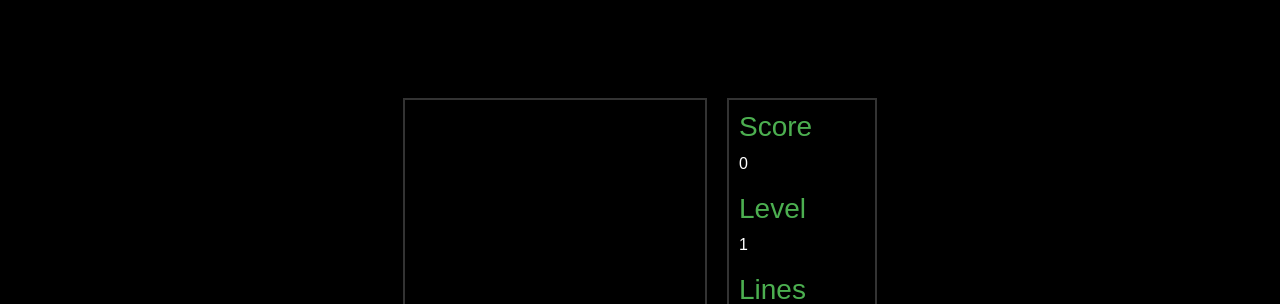
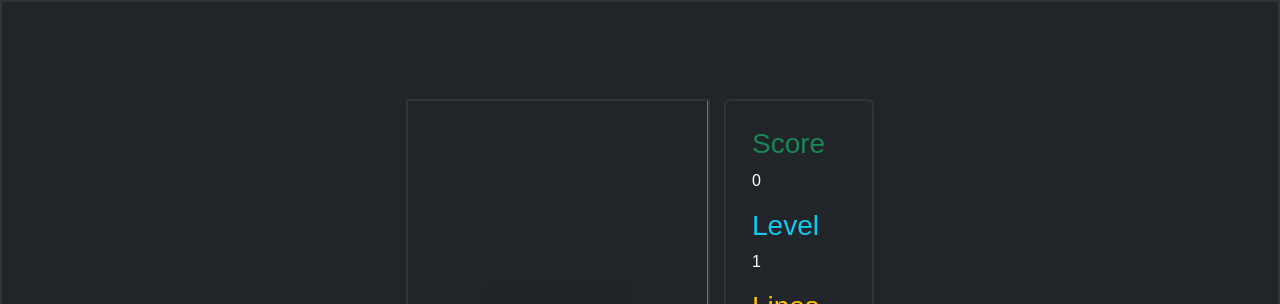
Before and after one commit to Yeghro/TetrisClone, a website built with Vite: page index.html in a window 1280 px wide. Shown: the top 304 px of the page. Built offline with nearby package versions, Linux system fonts and the light colour scheme.

Commit message:
just making a commit before I potentially screw everything up

```diff
--- a/index.html
+++ b/index.html
@@ -7,32 +7,36 @@
     <link href="https://cdn.jsdelivr.net/npm/bootstrap@5.3.3/dist/css/bootstrap.min.css" rel="stylesheet" integrity="sha384-QWTKZyjpPEjISv5WaRU9OFeRpok6YctnYmDr5pNlyT2bRjXh0JMhjY6hW+ALEwIH" crossorigin="anonymous">
     <link rel="stylesheet" href="styles.css">
   </head>
-  <body>
-    <div id="gameArea">
-      <div id="gameContainer">
-        <canvas id="tetrisCanvas" width="300" height="600"></canvas>
-        <canvas id="lightningCanvas" width="300" height="600"></canvas>
-        <div id="startMenu" class="menu">
-          <h2>Tetris Clone</h2>
-          <button id="startButton">Start Game</button>
+  <body class="d-flex justify-content-center align-items-center min-vh-100 bg-dark text-white">
+    <canvas id="lightningBackground" class="position-fixed top-0 start-0 w-100 h-100"></canvas>
+    <div id="gameArea" class="d-flex align-items-start position-relative">
+      <div id="gameContainer" class="position-relative">
+        <canvas id="tetrisCanvas" width="300" height="600" class="border border-secondary"></canvas>
+        <canvas id="lightningCanvas" width="300" height="600" class="position-absolute top-0 start-0"></canvas>
+        <div id="startMenu" class="menu position-absolute top-50 start-50 translate-middle bg-dark bg-opacity-75 p-4 rounded">
+          <h2 class="mb-4">Tetris Clone</h2>
+          <button id="startButton" class="btn btn-success">Start Game</button>
         </div>
-        <div id="pauseMenu" class="menu" style="display: none">
-          <h2>Paused</h2>
-          <button id="resumeButton">Resume</button>
-          <button id="restartButton">Restart</button>
-          <button id="quitButton">Quit to Menu</button>
+        <div id="pauseMenu" class="menu position-absolute top-50 start-50 translate-middle bg-dark bg-opacity-75 p-4 rounded" style="display: none">
+          <h2 class="mb-4">Paused</h2>
+          <button id="resumeButton" class="btn btn-primary mb-2">Resume</button>
+          <button id="restartButton" class="btn btn-warning mb-2">Restart</button>
+          <button id="quitButton" class="btn btn-danger">Quit to Menu</button>
         </div>
       </div>
-      <div id="hud">
-        <h3>Score</h3>
-        <p id="scoreDisplay">0</p>
-        <h3>Level</h3>
-        <p id="levelDisplay">1</p>
-        <h3>Lines</h3>
-        <p id="linesDisplay">0</p>
+      <div id="hud" class="card bg-dark text-white ms-3" style="width: 150px;">
+        <div class="card-body">
+          <h3 class="card-title text-success">Score</h3>
+          <p id="scoreDisplay" class="card-text">0</p>
+          <h3 class="card-title text-info mt-3">Level</h3>
+          <p id="levelDisplay" class="card-text">1</p>
+          <h3 class="card-title text-warning mt-3">Lines</h3>
+          <p id="linesDisplay" class="card-text">0</p>
+        </div>
       </div>
     </div>
     <script src="game.js"></script>
+    <script src="lightning.js"></script>
     <script src="ui.js"></script>
     <script src="main.js"></script>
     <script src="https://cdn.jsdelivr.net/npm/bootstrap@5.3.3/dist/js/bootstrap.bundle.min.js" integrity="sha384-YvpcrYf0tY3lHB60NNkmXc5s9fDVZLESaAA55NDzOxhy9GkcIdslK1eN7N6jIeHz" crossorigin="anonymous"></script>
--- /dev/null
+++ b/lightning.js
@@ -0,0 +1,101 @@
+const bgLightningCanvas = document.getElementById("lightningBackground");
+const bgLightningCtx = bgLightningCanvas.getContext("2d");
+
+function resizeCanvas() {
+  bgLightningCanvas.width = window.innerWidth;
+  bgLightningCanvas.height = window.innerHeight;
+}
+
+resizeCanvas();
+window.addEventListener("resize", resizeCanvas);
+
+// Export the LightningBolt class for use in other files
+window.LightningBolt = class LightningBolt {
+  constructor(startX, startY, endX, endY, ctx) {
+    this.startX = startX;
+    this.startY = startY;
+    this.endX = endX;
+    this.endY = endY;
+    this.ctx = ctx;
+    this.segments = [];
+    this.color = Math.random() < 0.5 ? "#800080" : "#FFA500"; // Purple or Orange
+    this.width = Math.random() * 3 + 1;
+    this.generateSegments();
+  }
+
+  generateSegments() {
+    let x = this.startX;
+    let y = this.startY;
+    this.segments.push({ x, y });
+
+    while (y < this.endY) {
+      const newX = x + (Math.random() - 0.5) * 50;
+      const newY = y + Math.random() * 50 + 10;
+      this.segments.push({ x: newX, y: newY });
+      x = newX;
+      y = newY;
+    }
+
+    this.segments.push({ x: this.endX, y: this.endY });
+  }
+
+  draw() {
+    this.ctx.beginPath();
+    this.ctx.moveTo(this.segments[0].x, this.segments[0].y);
+    for (let i = 1; i < this.segments.length; i++) {
+      this.ctx.lineTo(this.segments[i].x, this.segments[i].y);
+    }
+    this.ctx.strokeStyle = this.color;
+    this.ctx.lineWidth = this.width;
+    this.ctx.stroke();
+
+    // Add glow effect
+    this.ctx.shadowColor = this.color;
+    this.ctx.shadowBlur = 20;
+    this.ctx.stroke();
+    this.ctx.shadowBlur = 0;
+  }
+};
+
+let lightningBolts = [];
+
+function createLightning() {
+  const startX = Math.random() * bgLightningCanvas.width;
+  const endX = startX + (Math.random() - 0.5) * 200;
+  const bolt = new LightningBolt(
+    startX,
+    0,
+    endX,
+    bgLightningCanvas.height,
+    bgLightningCtx
+  );
+  lightningBolts.push(bolt);
+
+  setTimeout(() => {
+    const index = lightningBolts.indexOf(bolt);
+    if (index > -1) {
+      lightningBolts.splice(index, 1);
+    }
+  }, 200);
+}
+
+function animateLightning() {
+  bgLightningCtx.clearRect(
+    0,
+    0,
+    bgLightningCanvas.width,
+    bgLightningCanvas.height
+  );
+
+  for (const bolt of lightningBolts) {
+    bolt.draw();
+  }
+
+  if (Math.random() < 0.03) {
+    createLightning();
+  }
+
+  requestAnimationFrame(animateLightning);
+}
+
+animateLightning();
--- a/package.json
+++ b/package.json
@@ -10,5 +10,8 @@
   },
   "devDependencies": {
     "vite": "^5.3.4"
+  },
+  "dependencies": {
+    "nostr-tools": "^2.7.1"
   }
 }
--- a/styles.css
+++ b/styles.css
@@ -1,17 +1,22 @@
 body {
-  display: flex;
-  justify-content: center;
-  align-items: center;
-  height: 100vh;
   margin: 0;
+  overflow: hidden;
   background-color: #000;
   font-family: Arial, sans-serif;
   color: #fff;
 }
 
+#lightningBackground {
+  position: fixed;
+  top: 0;
+  left: 0;
+  z-index: -1;
+}
+
 #gameArea {
   display: flex;
   align-items: flex-start;
+  z-index: 1;
 }
 
 #gameContainer {
--- a/ui.js
+++ b/ui.js
@@ -50,19 +50,21 @@ function updateHUD() {
 
 function drawLightning() {
   lightningCtx.clearRect(0, 0, lightningCanvas.width, lightningCanvas.height);
-  lightningCtx.strokeStyle = "rgba(128, 0, 128, 0.8)";
-  lightningCtx.lineWidth = 2;
-  lightningCtx.beginPath();
-  lightningCtx.moveTo(Math.random() * lightningCanvas.width, 0);
 
-  let y = 0;
-  while (y < lightningCanvas.height) {
-    let x = Math.random() * lightningCanvas.width;
-    y += Math.random() * 50 + 50;
-    lightningCtx.lineTo(x, y);
+  const numBolts = Math.floor(Math.random() * 3) + 1;
+
+  for (let i = 0; i < numBolts; i++) {
+    const startX = Math.random() * lightningCanvas.width;
+    const endX = startX + (Math.random() - 0.5) * 100;
+    const bolt = new LightningBolt(
+      startX,
+      0,
+      endX,
+      lightningCanvas.height,
+      lightningCtx
+    );
+    bolt.draw();
   }
-
-  lightningCtx.stroke();
 
   setTimeout(() => {
     lightningCtx.clearRect(0, 0, lightningCanvas.width, lightningCanvas.height);
```
Also changed, not shown: gameService.js (added, +70 -0 lines), nostrService.js (added, +55 -0 lines), 1 other file.
